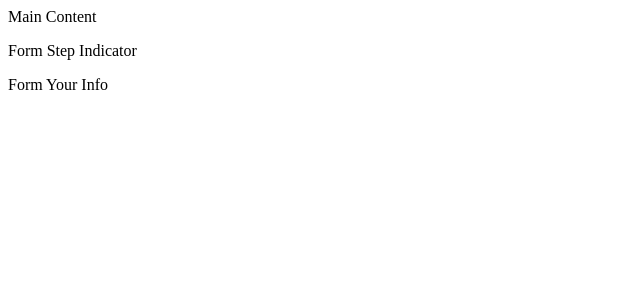
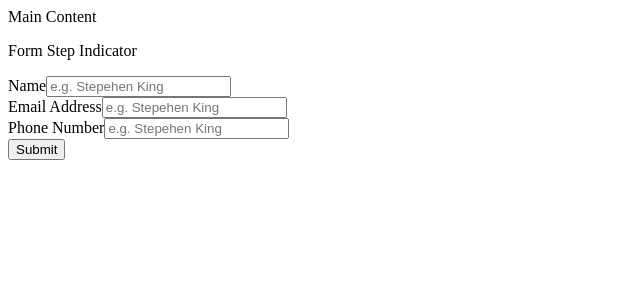
Before and after one commit to jowix311/multi-step-form, a React (Vite) app: page /your-info in a window 1280 px wide. Shown: the top 300 px of the page, without its empty margins (0-640 px from the left). Built offline with nearby package versions, Linux system fonts and the light colour scheme.

Commit message:
added react-hook-form, initial form setup for Your Info form

```diff
--- a/package.json
+++ b/package.json
@@ -14,6 +14,7 @@
     "@types/react-redux": "^7.1.33",
     "react": "^18.2.0",
     "react-dom": "^18.2.0",
+    "react-hook-form": "^7.49.2",
     "react-redux": "^9.0.4",
     "react-router-dom": "^6.21.1"
   },
--- a/src/components/form-summary/form-summary.tsx
+++ b/src/components/form-summary/form-summary.tsx
@@ -1,5 +1,10 @@
 const FormSummary = () => {
-    return <p>Form Summary</p>
-}
+  return (
+    <>
+      <h1>Personal Info</h1>
+      <p>Please provide your name, email address and phone number.</p>
+    </>
+  );
+};
 
 export default FormSummary;
--- a/src/components/form-your-info/FormYourInfo.tsx
+++ b/src/components/form-your-info/FormYourInfo.tsx
@@ -1,19 +1,97 @@
 import { useAppDispatch, useAppSelector } from "../../store/hooks.ts";
 import { setYourInfoForm } from "../../store/your-info/your-info.reducer.ts";
-import { useEffect } from "react";
+import { ChangeEvent, useState } from "react";
+import { SubmitHandler, useForm } from "react-hook-form";
+import InputField from "../input-field/InputField.tsx";
+
+interface IFormYourInfo {
+  name: string;
+  email: string;
+  phone: string;
+}
 
 const FormYourInfo = () => {
-  const data = useAppSelector((state) => state.yourInfo);
+  const state = useAppSelector((state) => state.yourInfo);
   const dispatch = useAppDispatch();
-  console.log(data); //@todo delete
-  useEffect(() => {
-    //simulate form submit //@todo delete
-    dispatch(
-      setYourInfoForm({ name: "test", email: "test@example.com", phone: "111" })
-    );
-  }, []);
 
-  return <p>Form Your Info</p>;
+  const {
+    register,
+    handleSubmit,
+    formState: { errors },
+  } = useForm<IFormYourInfo>();
+
+  const [formData, setFormData] = useState<IFormYourInfo>({ ...state });
+  const onSubmit: SubmitHandler<IFormYourInfo> = (data) => {
+    dispatch(setYourInfoForm({ ...data }));
+    //@todo proceed to next step
+  };
+
+  const handleChange = (event: ChangeEvent<HTMLInputElement>) => {
+    const { name, value } = event.target;
+    setFormData({ ...formData, [name]: value });
+  };
+
+  return (
+    <>
+      <form onSubmit={handleSubmit(onSubmit)} noValidate={true}>
+        <InputField
+          label="Name"
+          errors={errors}
+          id="name"
+          type="text"
+          name="name"
+          placeholder="e.g. Stepehen King"
+          value={formData.name}
+          onChange={handleChange}
+          register={{
+            ...register("name", {
+              required: {
+                value: true,
+                message: "This field is required",
+              },
+            }),
+          }}
+        />
+        <InputField
+          label="Email Address"
+          errors={errors}
+          id="email"
+          type="text"
+          name="email"
+          placeholder="e.g. Stepehen King"
+          value={formData.email}
+          onChange={handleChange}
+          register={{
+            ...register("email", {
+              required: {
+                value: true,
+                message: "This field is required",
+              },
+            }),
+          }}
+        />
+        <InputField
+          label="Phone Number"
+          errors={errors}
+          id="phone"
+          type="text"
+          name="phone"
+          placeholder="e.g. Stepehen King"
+          value={formData.phone}
+          onChange={handleChange}
+          register={{
+            ...register("phone", {
+              required: {
+                value: true,
+                message: "This field is required",
+              },
+            }),
+          }}
+        />
+        <button type="submit">Submit</button>
+      </form>
+    </>
+  );
 };
 
 export default FormYourInfo;
--- /dev/null
+++ b/src/components/input-field/InputField.tsx
@@ -0,0 +1,59 @@
+import { FieldErrors } from "react-hook-form";
+import { ChangeEvent } from "react";
+
+interface InputFieldProps {
+  label: string;
+  id: string;
+  type: string;
+  name: string;
+  placeholder: string;
+  value?: string;
+  onChange?: (event: ChangeEvent<HTMLInputElement>) => void;
+  maxLength?: number;
+  register: object; //@todo add proper typing
+  errors?: FieldErrors;
+  options?: object;
+}
+
+/**
+ *  basis-full or flex-basis: 100% prevents input from increases its width when it has an error message
+ *
+ * */
+
+const InputField = ({
+  label,
+  register,
+  errors,
+  ...otherProps
+}: InputFieldProps) => {
+  return (
+    <div className="basis-full">
+      <label
+        htmlFor={otherProps.id}
+        className={`mb-2 block font-poppins text-xs uppercase tracking-wider  ${
+          errors![otherProps.id] ? "text-lightRed" : "text-smokeyGray"
+        }`}
+      >
+        {label}
+      </label>
+      <input
+        {...register}
+        {...otherProps}
+        className={` h-12 w-full rounded-lg
+        border border-solid  pl-3
+        font-poppins text-offBlack focus:outline-none ${
+          errors![otherProps.id]
+            ? "border-lightRed caret-lightRed hover:border-lightRed focus:border-lightRed active:border-lightRed"
+            : "border-lightGray caret-purple hover:border-purple focus:border-purple active:border-purple"
+        }`}
+      />
+      {errors![otherProps.id] && (
+        <span className="font-poppins text-xs italic text-lightRed">
+          {errors![otherProps.id]!.message!.toString()}
+        </span>
+      )}
+    </div>
+  );
+};
+
+export default InputField;
```
Also changed, not shown: 1 other file (tests, documents, lock files or other folders).
